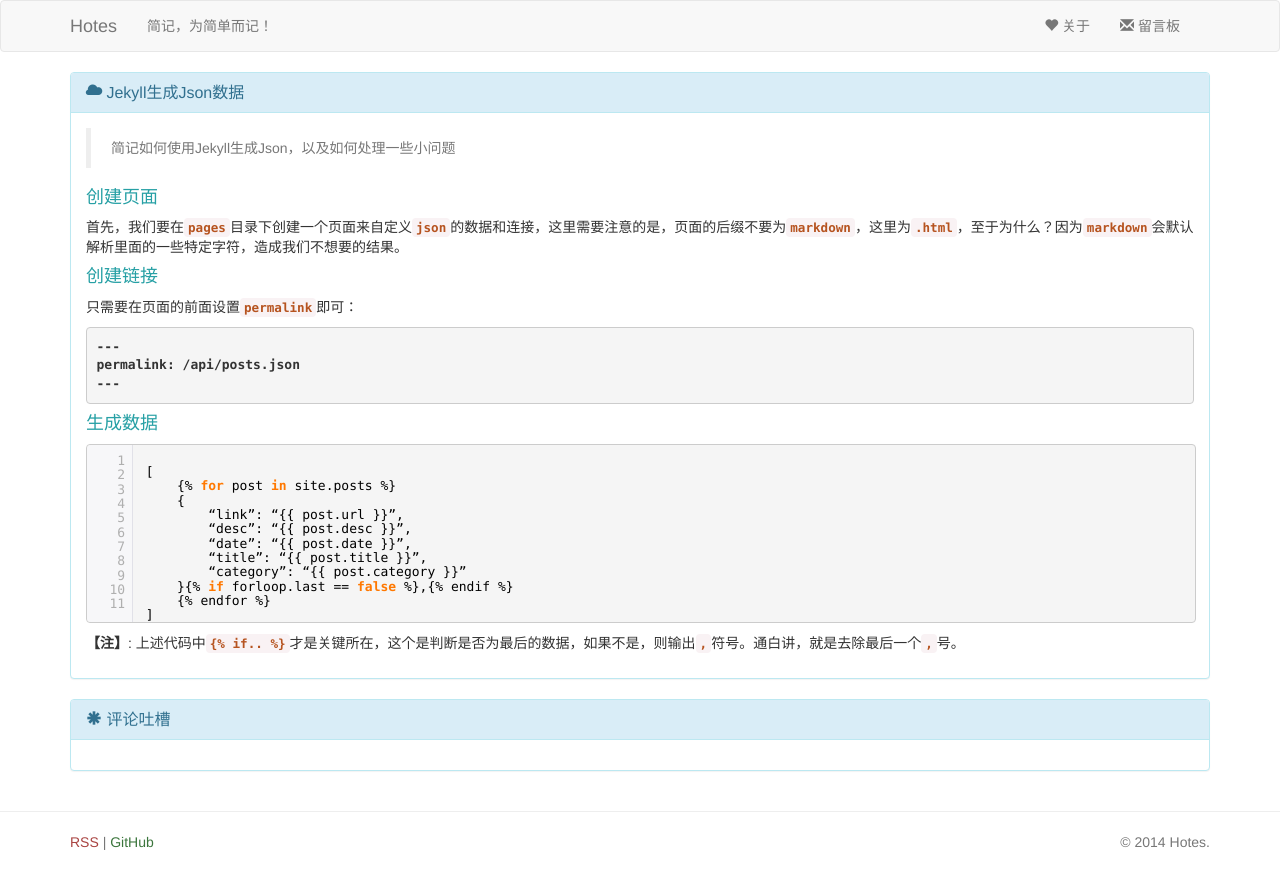
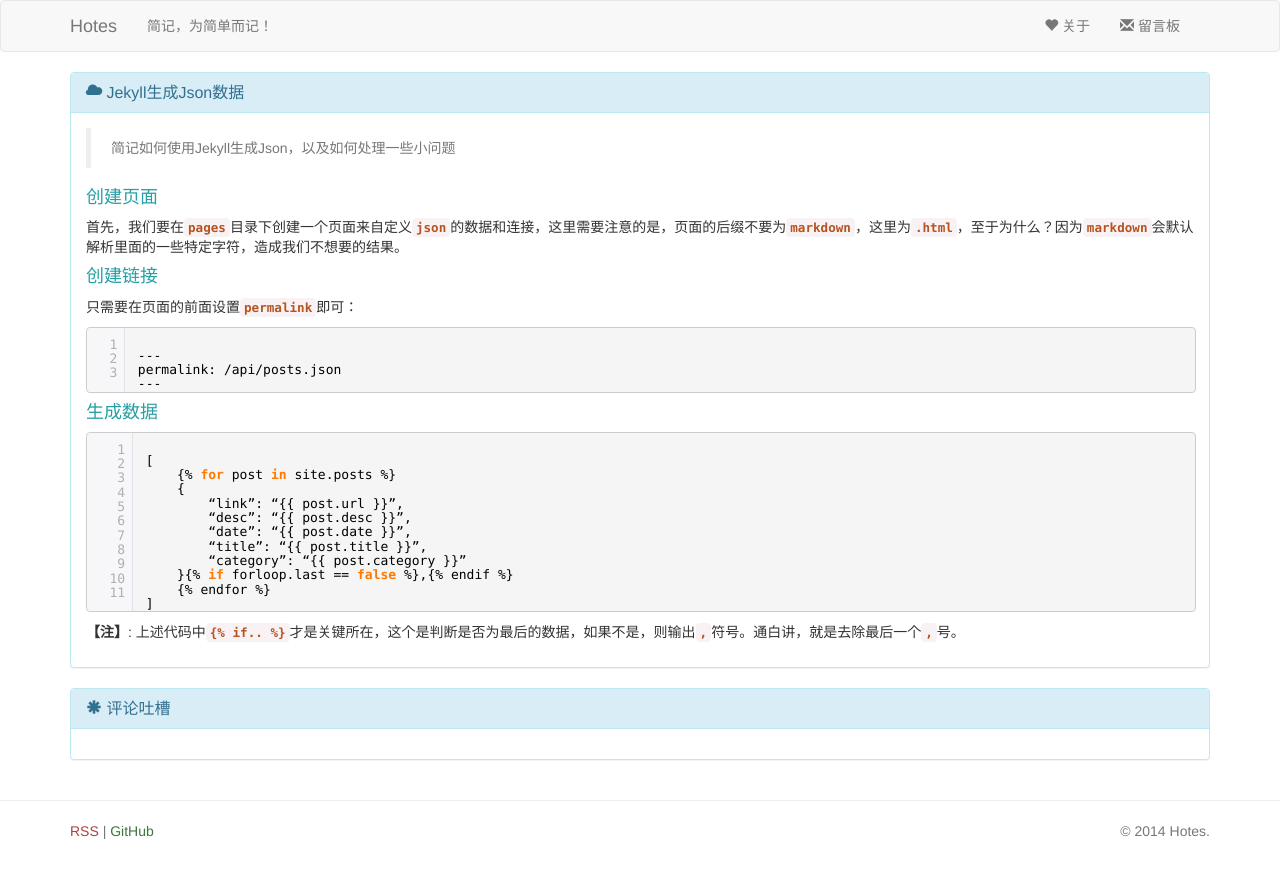
Before and after one commit to h01/h01.github.io, a Jekyll site: the page built from _posts/Jekyll/2014-11-07-genJson.markdown, in a window 1280 px wide. Shown: the top 889 px of the page. Built offline with Jekyll 4.4.1, drawn with Linux system fonts in a browser that asks for light colours; comment, search, counter and statistics services are not loaded; some of the changed lines change nothing that is shown.

Commit message:
更新代码出现html标签问题

```diff
--- a/_posts/Jekyll/2014-11-07-genJson.markdown
+++ b/_posts/Jekyll/2014-11-07-genJson.markdown
@@ -11,10 +11,11 @@ tags:		[Jekyll, Jekyll 2 Json,Jekyll生成Json]
 
 #### 创建链接
 只需要在页面的前面设置`permalink`即可：
-
-	---
-	permalink: /api/posts.json
-	---
+[code:js:]
+\-\-\-
+permalink: /api/posts.json
+\-\-\-
+[codend]
 
 #### 生成数据
 [code:javascript:]{% raw %}
--- a/_posts/NodeJs/2014-11-04-socket.io.markdown
+++ b/_posts/NodeJs/2014-11-04-socket.io.markdown
@@ -13,11 +13,9 @@ npm install socket.io
 安装完毕我们本地监听一个`web`端口用于和用户交互以及通信：
 [code:javascript:]
 var io = require("socket.io").listen(8888);
-
 function debug(msg){
     console.log('[-] %s', msg);
 }
-
 io.sockets.on('connection', function(socket){
     debug("主机连接:" + socket.handshake.address);
 
```
Also changed, not shown: 3 other files.
